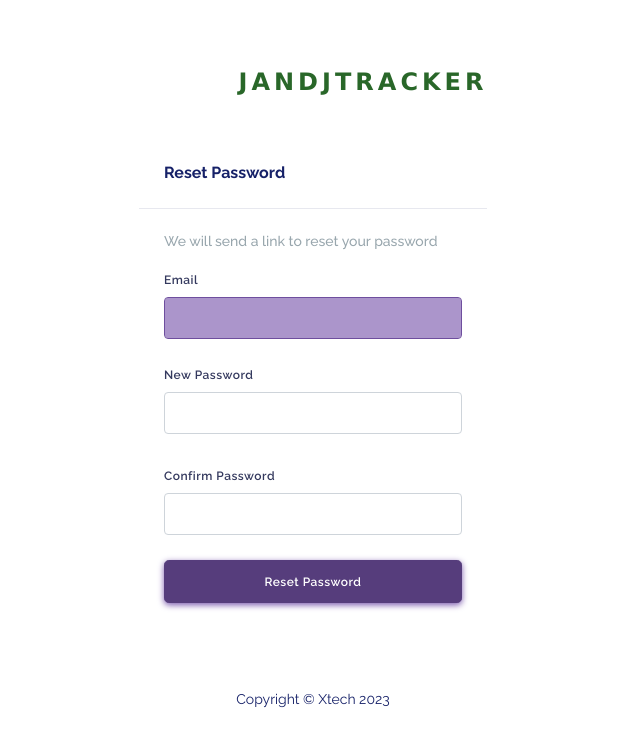
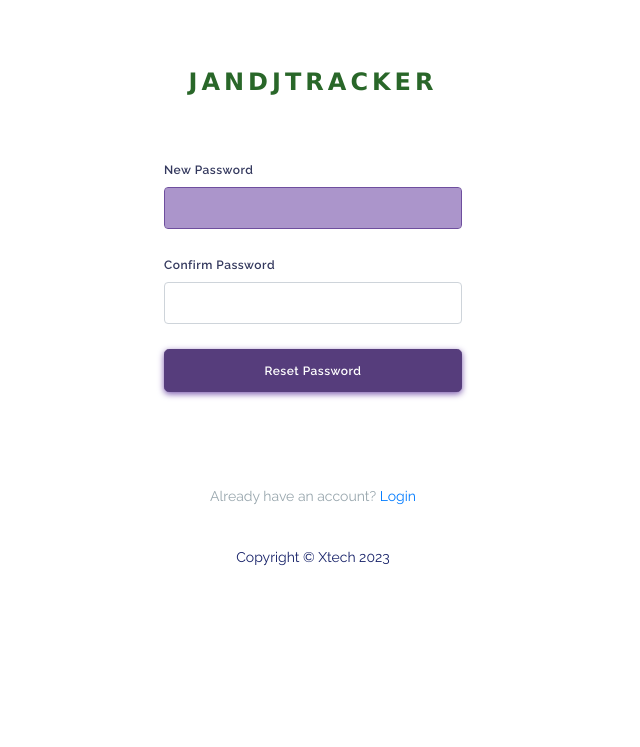
Before and after one commit to estken/JandjTracker, a Django app: page /auth_reset_password/ in a window 1280 px wide. Shown: the top 747 px of the page, without its empty margins (327-967 px from the left). Run offline with Django 4.2, Linux system fonts and the light colour scheme; some libraries are stand-ins or nearby versions.

Commit message:
login-create-password new update

```diff
--- a/JandjTracker/Tracker/template/Trackerfolder/auth-reset-password.html
+++ b/JandjTracker/Tracker/template/Trackerfolder/auth-reset-password.html
@@ -1,27 +1,35 @@
 {% load static %}
+
+<!------------------------------------------------------------------------------------->
+
 
 <!DOCTYPE html>
 <html lang="en">
 
-<!-- auth-reset-password.html  Tue, 07 Jan 2020 03:39:48 GMT -->
+<!-- auth-login.html  Tue, 07 Jan 2020 03:39:47 GMT -->
 <head>
 <meta charset="UTF-8">
 <meta content="width=device-width, initial-scale=1, maximum-scale=1, shrink-to-fit=no" name="viewport">
-<title>Reset Password &mdash; CodiePie</title>
-
+<title>{% block title %}Login &mdash; Xtech {% endblock %}</title>
+{% block css %}
 <!-- General CSS Files -->
 <link rel="stylesheet" href="{% static 'modules/bootstrap/css/bootstrap.min.css' %}">
-<link rel="stylesheet" href="{% static 'assets/modules/fontawesome/css/all.min.css' %}">
+<link rel="stylesheet" href="{% static 'modules/fontawesome/css/all.min.css' %}">
 
 <!-- CSS Libraries -->
+<link rel="stylesheet" href="{% static 'modules/bootstrap-social/bootstrap-social.css' %}">
 
 <!-- Template CSS -->
-<link rel="stylesheet" href="{% static 'assets/css/style.min.css' %}">
-<link rel="stylesheet" href="{% static 'assets/css/components.min.css' %}">
+<link rel="stylesheet" href="{% static 'css/style.min.css' %}">
+<link rel="stylesheet" href="{% static 'css/components.min.css' %}">
+<link rel="stylesheet" href="{% static 'css/logo.css' %}">
+
+{% endblock %}
 </head>
 
 <body class="layout-4">
 {% block content %}
+
 <div id="app">
     <section class="section">
         <div class="container mt-5">
@@ -31,40 +39,38 @@
                         .login-brand h4{
                             color: rgb(41, 103, 41);
                             font-family:'Lucida Sans Unicode';
-                            margin-left: 100px;
                         }
                     </style>
                     <div class="login-brand">
                         <h4>JandjTracker</h4>
                     </div>
                     <div class="card card-primary">
-                        <div class="card-header">
-                            <h4>Reset Password</h4>
-                        </div>
                         <div class="card-body">
-                            <p class="text-muted">We will send a link to reset your password</p>
-                            <form method="POST">
+                            <form method="POST" action="#" class="needs-validation" novalidate="">
                                 <div class="form-group">
-                                    <label for="email">Email</label>
-                                    <input id="email" type="email" class="form-control" name="email" tabindex="1" required autofocus>
+                                    <label for="email">New Password</label>
+                                    <input id="pass" type="pass" class="form-control" name="pass" tabindex="1" required autofocus>
                                 </div>
                                 <div class="form-group">
-                                    <label for="password">New Password</label>
-                                    <input id="password" type="password" class="form-control pwstrength" data-indicator="pwindicator" name="password" tabindex="2" required>
-                                    <div id="pwindicator" class="pwindicator">
-                                        <div class="bar"></div>
-                                        <div class="label"></div>
+                                    <div class="d-block">
+                                        <label for="password" class="control-label">Confirm Password</label>
+
                                     </div>
+                                    <input id="password" type="password" class="form-control" name="password" tabindex="2" required>
+
                                 </div>
+
                                 <div class="form-group">
-                                    <label for="password-confirm">Confirm Password</label>
-                                    <input id="password-confirm" type="password" class="form-control" name="confirm-password" tabindex="2" required>
-                                </div>
-                                <div class="form-group">
-                                    <button type="submit" class="btn btn-primary btn-lg btn-block" tabindex="4">Reset Password</button>
+                                    <button type="submit" class="btn btn-primary btn-lg btn-block" tabindex="4">
+                                    Reset Password
+                                    </button>
                                 </div>
                             </form>
+
                         </div>
+                    </div>
+                    <div class="mt-5 text-muted text-center">
+                        Already have an account? <a href="#">Login</a>
                     </div>
                     <div class="simple-footer">
                         Copyright &copy; Xtech 2023
@@ -76,6 +82,7 @@
 </div>
 {% endblock %}
 <!-- General JS Scripts -->
+{% block contscripts %}
 <script src="{% static 'bundles/lib.vendor.bundle.js' %}"></script>
 <script src="{% static 'js/CodiePie.js' %}"></script>
 
@@ -86,7 +93,9 @@
 <!-- Template JS File -->
 <script src="{% static 'js/scripts.js' %}"></script>
 <script src="{% static 'js/custom.js' %}"></script>
+
+{% endblock %}
 </body>
 
-<!-- auth-reset-password.html  Tue, 07 Jan 2020 03:39:48 GMT -->
+<!-- auth-login.html  Tue, 07 Jan 2020 03:39:47 GMT -->
 </html>
```
